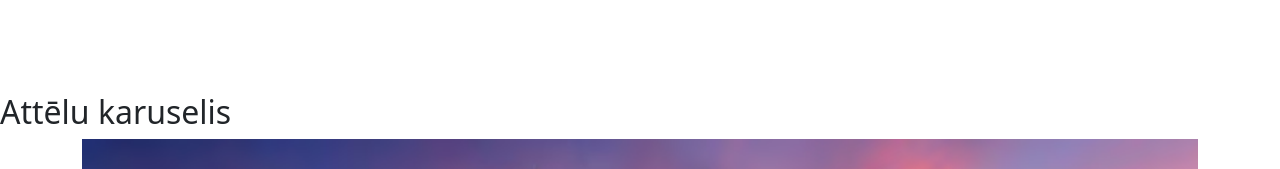
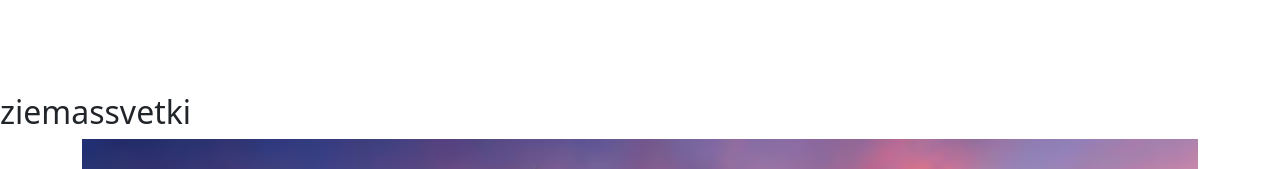
Before and after one commit to Oskis14/Piemeri, a plain HTML site: page Index.html in a window 1280 px wide. Shown: the part 1307-1476 px from the top of the page. Drawn offline with nearby package versions, Linux system fonts and the light colour scheme.

Commit message:
Add files via upload

```diff
--- a/Index.html
+++ b/Index.html
@@ -121,7 +121,7 @@
          </div>
         </div>
         <!-- Karuselis -->
-         <h2>Attēlu karuselis</h2>
+         <h2>ziemassvetki</h2>
          <div class="container">
         <div id="carouselExampleIndicators" class="carousel slide">
             <div class="carousel-indicators">
```
